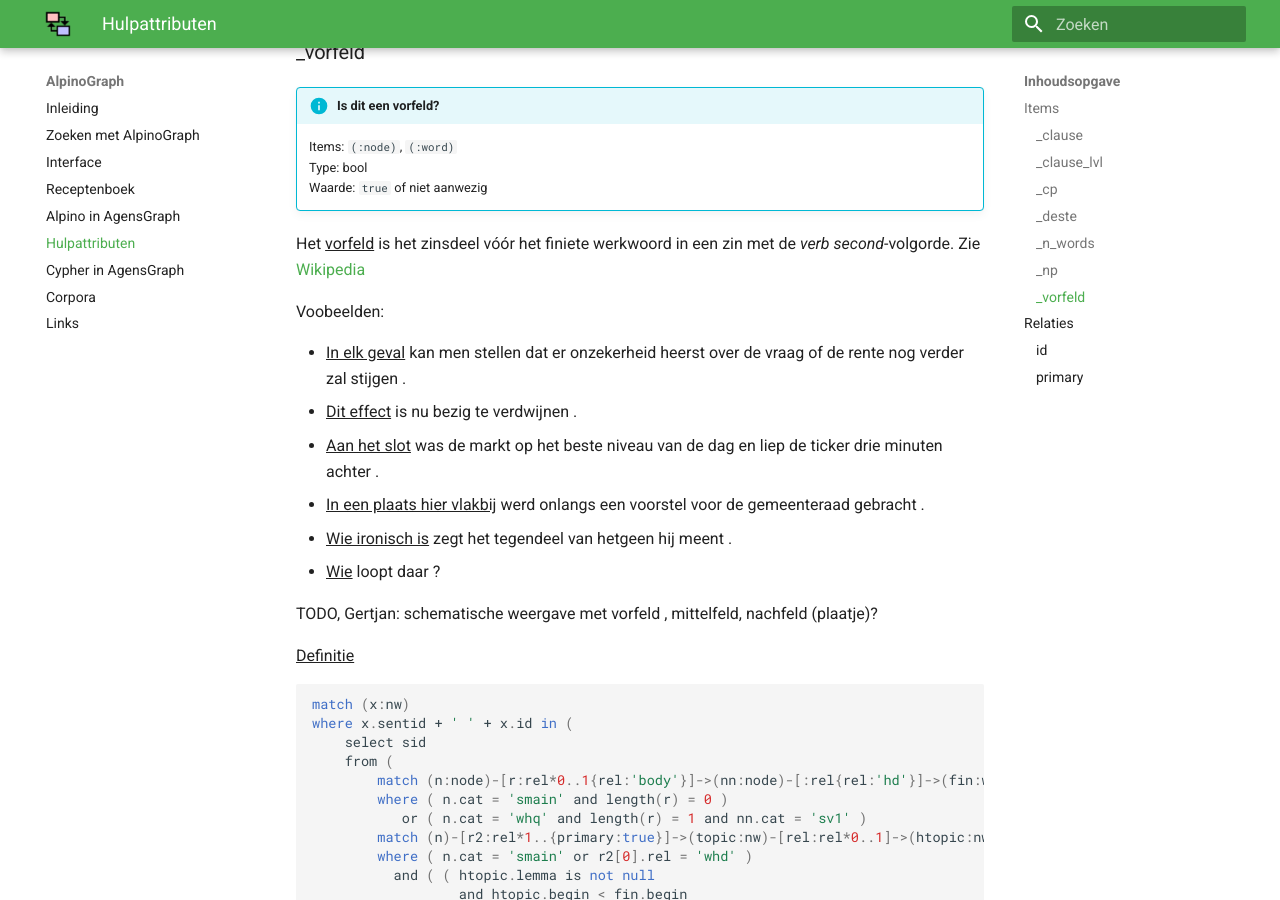
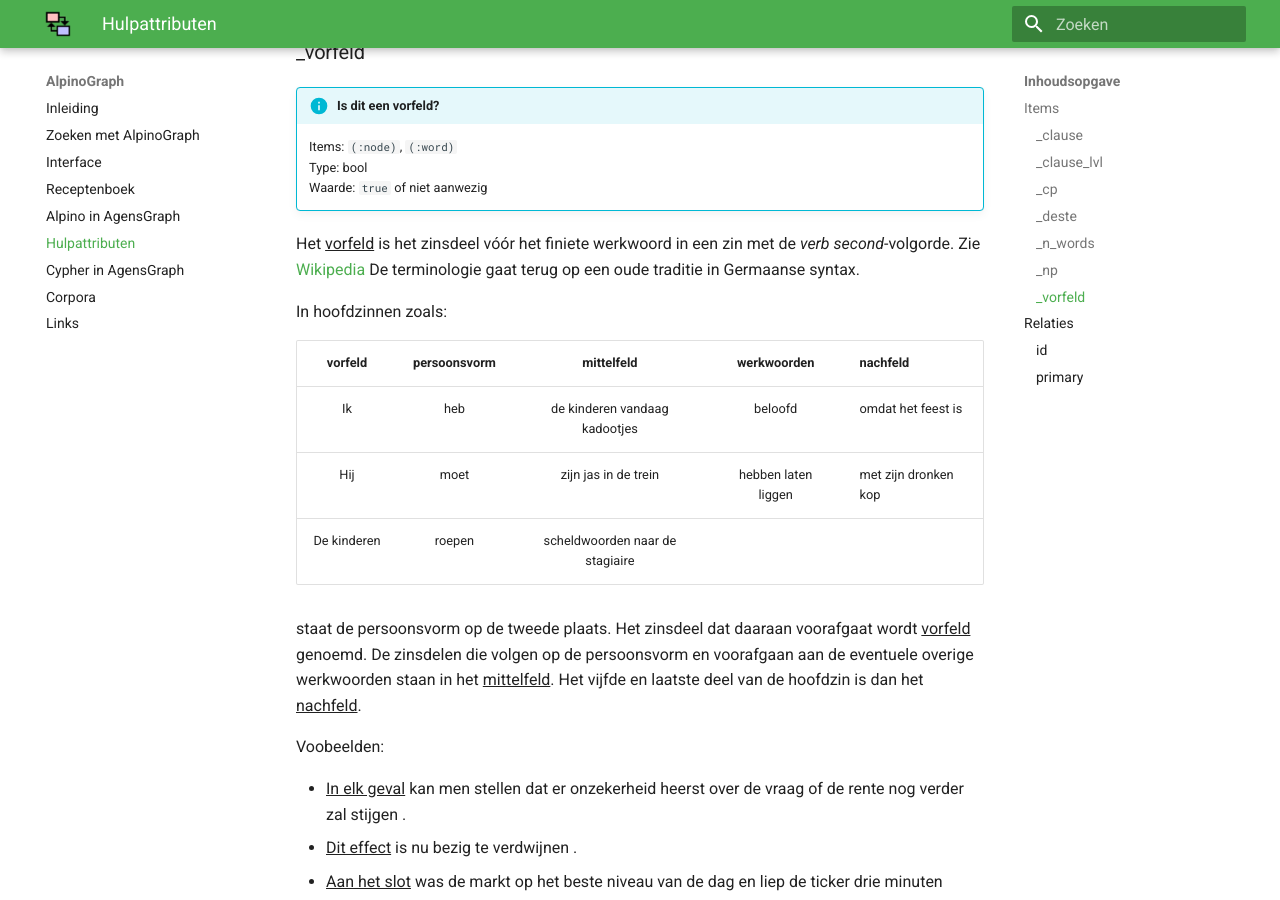
Before and after one commit to rug-compling/alpinograph-docs, an MkDocs documentation site: the page built from docs/attributen.md, in a window 1280 px wide and 900 px high, scrolled down 3237 px. Built offline with MkDocs 1.6.1 and Material for MkDocs 9.7.7, drawn with Linux system fonts in a browser that asks for light colours.

Commit message:
Update attributen.md

```diff
--- a/docs/attributen.md
+++ b/docs/attributen.md
@@ -154,6 +154,19 @@ set n._np = true;
 Het ^^vorfeld^^ is het zinsdeel vóór het finiete werkwoord in een
 zin met de *verb second*-volgorde.
 Zie [Wikipedia](https://de.wikipedia.org/wiki/Feldermodell_des_deutschen_Satzes#Das_Vorfeld)
+De terminologie gaat terug op een oude traditie in Germaanse syntax.
+
+In hoofdzinnen zoals:
+
+|vorfeld|persoonsvorm|mittelfeld|werkwoorden|nachfeld
+|:-----:|:----------:|:--------:|:---------:|:-------|
+|Ik     |heb         |de kinderen vandaag kadootjes|beloofd|omdat het feest is|
+|Hij    |moet        |zijn jas in de trein | hebben laten liggen | met zijn dronken kop|
+|De kinderen | roepen | scheldwoorden naar de stagiaire | | |
+
+staat de persoonsvorm op de tweede plaats. Het zinsdeel dat daaraan voorafgaat wordt ^^vorfeld^^ genoemd.
+De zinsdelen die volgen op de persoonsvorm en voorafgaan aan de eventuele overige werkwoorden staan in het ^^mittelfeld^^.
+Het vijfde en laatste deel van de hoofdzin is dan het ^^nachfeld^^.
 
 Voobeelden:
 
@@ -163,8 +176,6 @@ Voobeelden:
  * ^^In een plaats hier vlakbij^^ werd onlangs een voorstel voor de gemeenteraad gebracht .
  * ^^Wie ironisch is^^ zegt het tegendeel van hetgeen hij meent .
  * ^^Wie^^ loopt daar ?
-
-TODO, Gertjan: schematische weergave met vorfeld , mittelfeld, nachfeld (plaatje)?
 
 ^^Definitie^^
 
```
